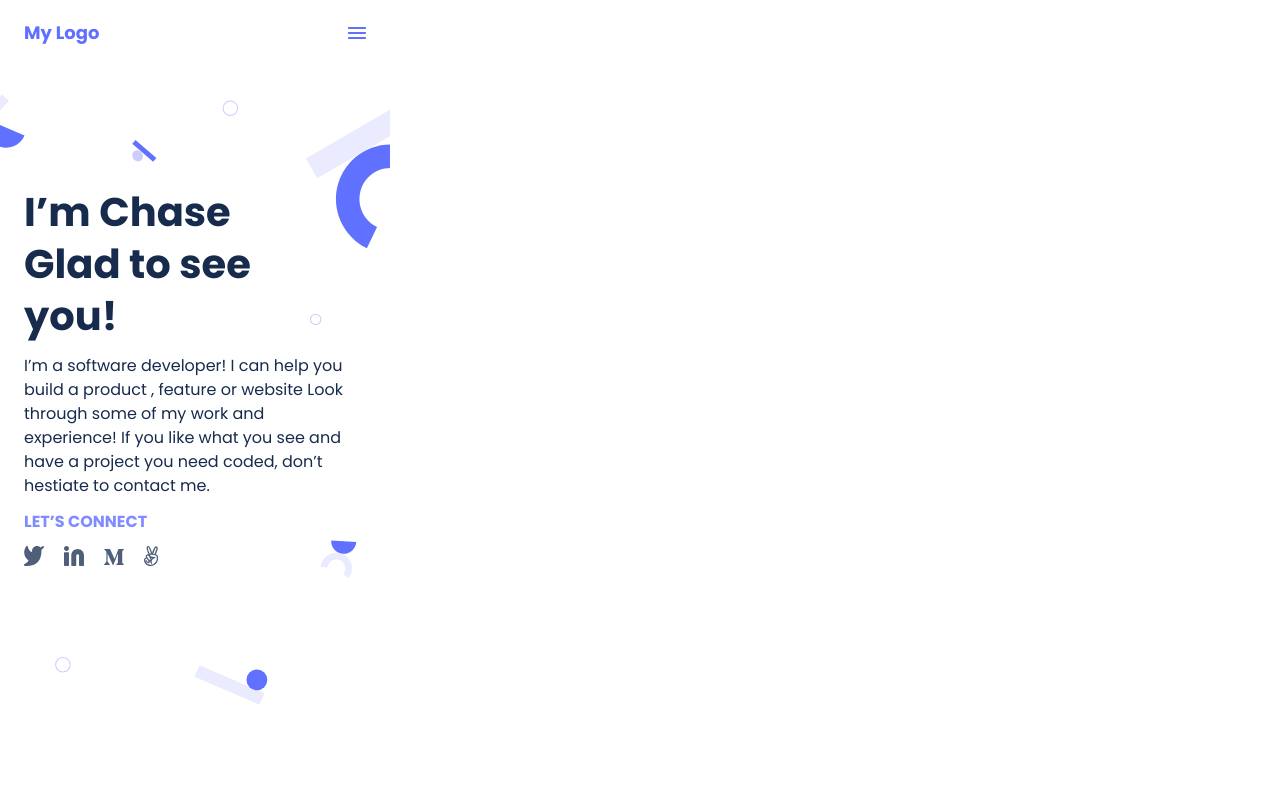
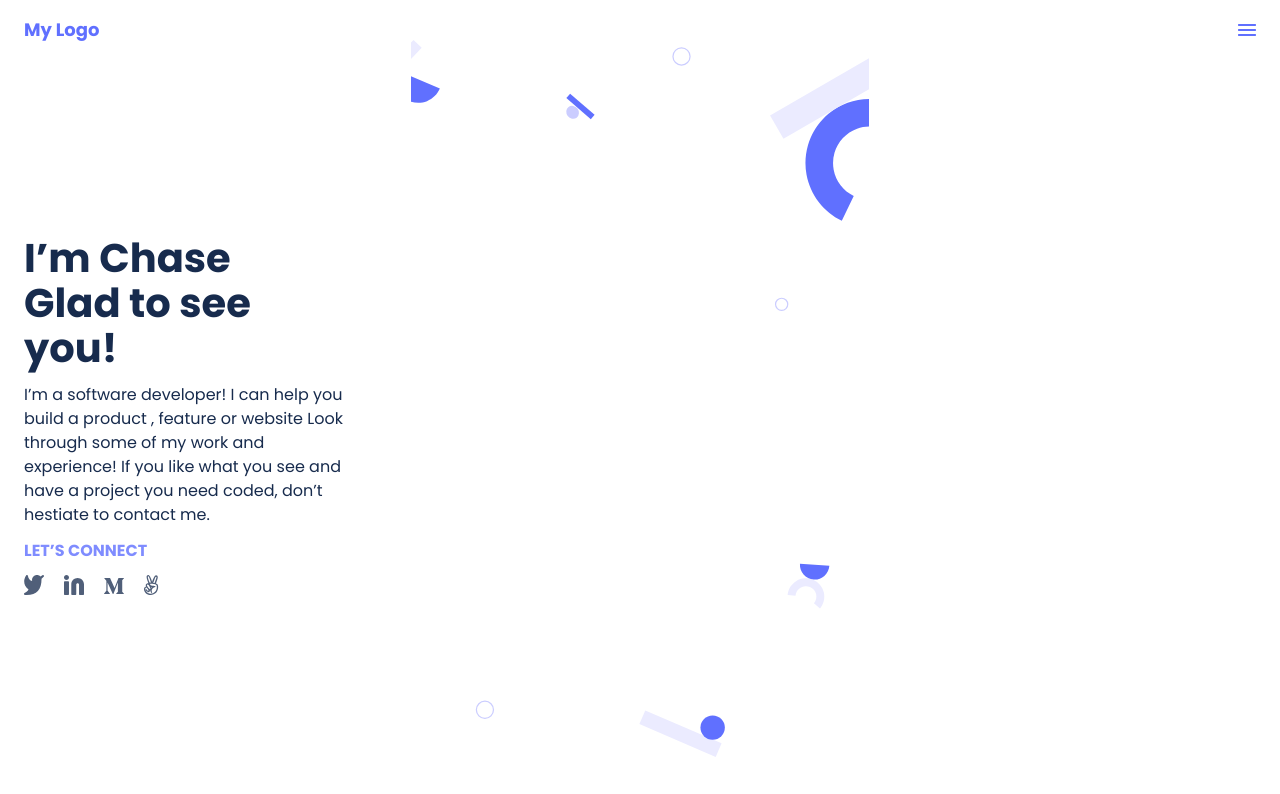
Before and after one commit to Chaseknis/Portfolio_project, a website: page index.html in a window 1280 px wide. Drawn offline with Linux system fonts and the light colour scheme.

Commit message:
changes_on_html_and_css

```diff
--- a/index.html
+++ b/index.html
@@ -12,7 +12,6 @@
     <link href="https://fonts.googleapis.com/css2?family=Poppins:wght@100;200;300;400;500;600;700;800;900&display=swap" rel="stylesheet">
 </head>
 <body>
-    <section class="container">
     <header>
         <nav>
             <div>
@@ -22,14 +21,13 @@
         </nav>
     </header>
     <main>
-            <div>
+        <section class="base_section">
             <h1>
                 I’m Chase Glad to see you!
             </h1>
             <p>
                 I’m a software developer! I can help you build a product , feature or website Look through some of my work and experience! If you like what you see and have a project you need coded, don’t hestiate to contact me.
             </p>
-            </div>
             <h2>
                 LET’S CONNECT
             </h2>
@@ -40,9 +38,9 @@
                 <li><a style="width:17.99px; height: 20px;" href="#"><img src="images/socials-4.svg" alt=""></a></li>
             </ul>
 
+        </section>
+
     </main>
-
-    </section>
 
 
 </body>
--- a/style.css
+++ b/style.css
@@ -6,14 +6,13 @@
   font-family: Poppins, sans-serif;
 }
 
-.container {
-  max-width: 390px;
-  height: 100vh;
+main {
+  min-width: 375px;
+  height: 718px;
   background-image: url(images/header-shapes\ mobile@2x.svg);
   background-size: contain;
   background-position: center;
   background-repeat: no-repeat;
-  position: relative;
 }
 
 body {
@@ -31,7 +30,7 @@ h1 {
   color: #172b4d;
   font-weight: 700;
   font-size: 40px;
-  line-height: 52px;
+  line-height: 45px;
 }
 
 h2 {
@@ -51,10 +50,10 @@ p {
   line-height: 24px;
 }
 
-main {
+.base_section {
   padding-left: 24px;
   padding-right: 24px;
-  padding-top: 12px;
+  padding-top: 68px;
 }
 
 nav a {
@@ -66,6 +65,8 @@ nav a {
 }
 
 nav {
+  width: 100%;
+  height: 40px;
   display: flex;
   justify-content: space-between;
   align-items: center;
```
Lines whose indentation alone changed are shown as unchanged.
